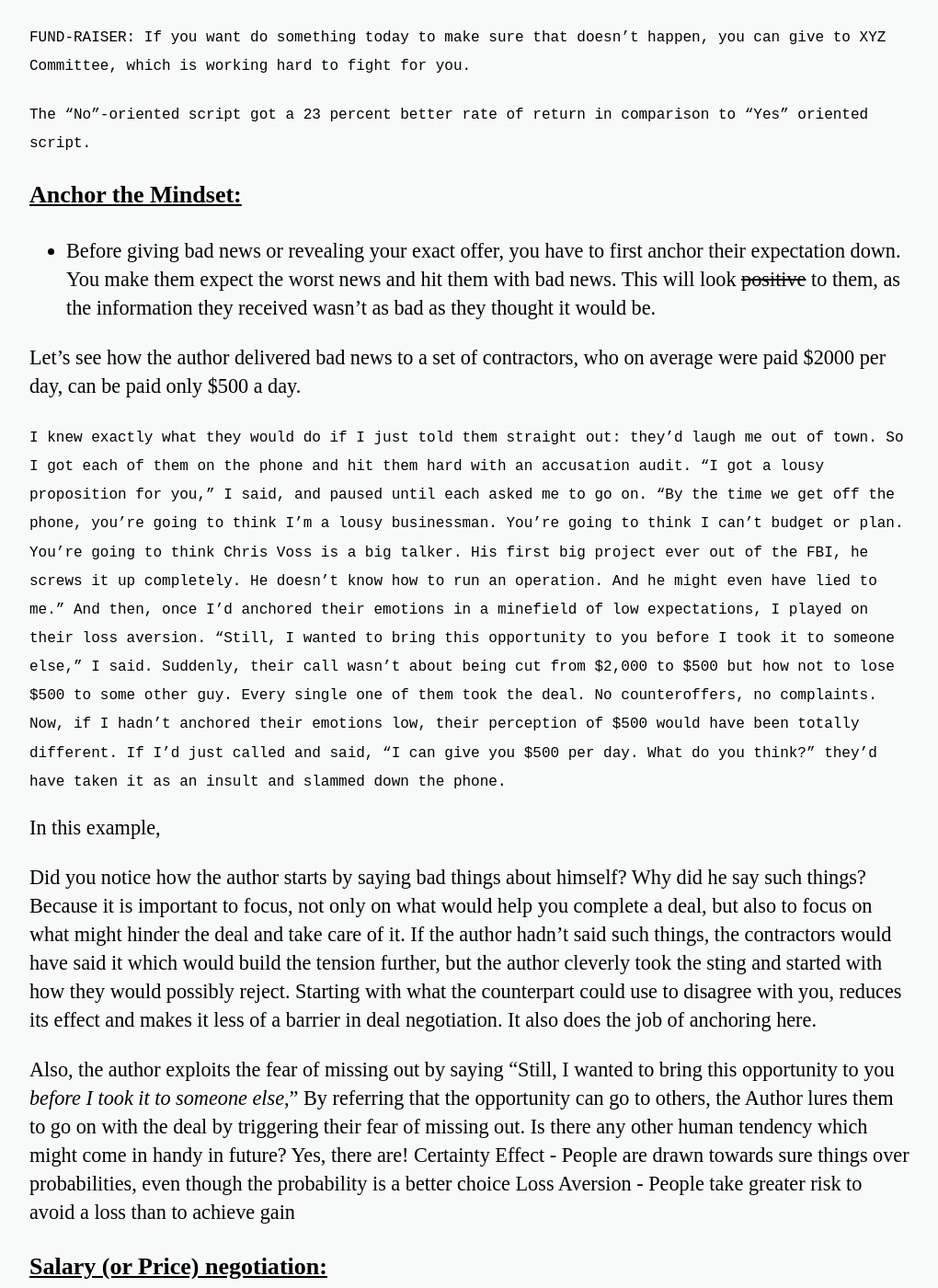
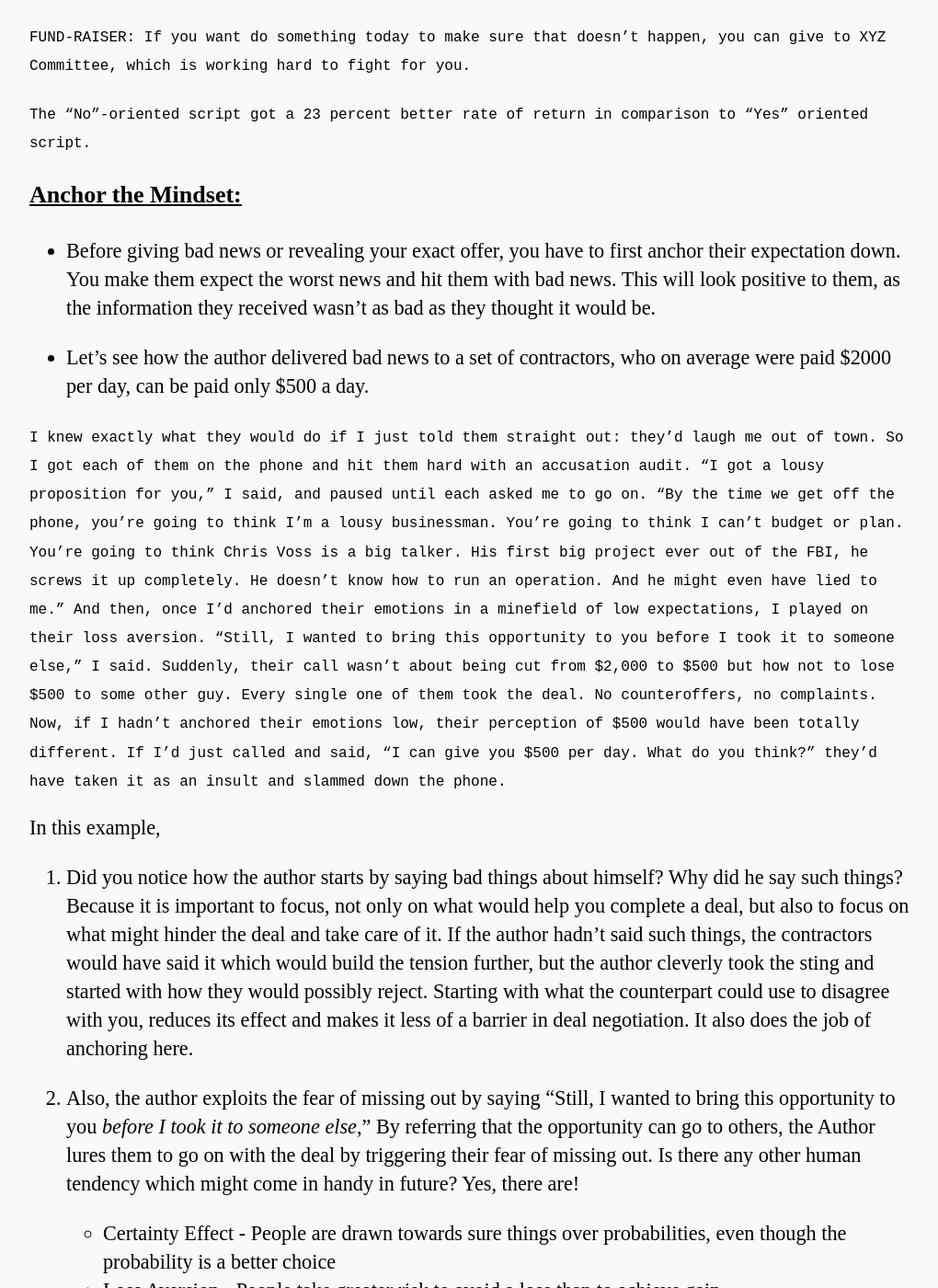
Before and after one commit to sayinathk/sayinathk.github.io, a Jekyll site: the page built from _posts/2020-11-22-Learn-how-to-negotiate-better-with-summary-of-Never-Split-difference-by-Chris-Voss.md, in a window 1280 px wide and 1400 px high, scrolled down 7111 px. Shown: the whole window at 92% size, without its empty margins (128-1148 px from the left). Built offline with Jekyll 4.4.1, drawn with Linux system fonts in a browser that asks for light colours; some of the changed text lies outside the part shown.

Commit message:
Update 2020-11-22-Learn-how-to-negotiate-better-with-summary-of-Never-Split-difference-by-Chris-Voss.md

```diff
--- a/_posts/2020-11-22-Learn-how-to-negotiate-better-with-summary-of-Never-Split-difference-by-Chris-Voss.md
+++ b/_posts/2020-11-22-Learn-how-to-negotiate-better-with-summary-of-Never-Split-difference-by-Chris-Voss.md
@@ -100,12 +100,12 @@
 
 
 
-Here is an example to illustrate this:
+- Here is an example to illustrate this:
 Once a patient admitted to a hospital was dissatisfied with something and tried to storm out of his room. And the hospital staff couldn't calm him down. When the doctor came, instead of saying a "No", the doctor asked, "What do you hope to achieve by going". By asking an open ended question, the doctor implicitly forced the patient to calm down and explain his situation, without sounding hostile
 
 
 
-To give you another example, a small public relation firm for a big corporation was not getting paid by their client. The client always managed to evade paying on the promise of repeat business, stating it will result eventually in large revenue. But the firm hadn't been paid a single penny. So the author advised the firm's head to summarize their situation and ask "How am I supposed to do that?". Even though she was skeptical, She practised and did what the author asked her to do. To her surprise, her client said “You’re right, you can’t and I apologize.” Her client explained that they were going through some internal problems, but agreed to pay within 2 days.
+- To give you another example, a small public relation firm for a big corporation was not getting paid by their client. The client always managed to evade paying on the promise of repeat business, stating it will result eventually in large revenue. But the firm hadn't been paid a single penny. So the author advised the firm's head to summarize their situation and ask "How am I supposed to do that?". Even though she was skeptical, She practised and did what the author asked her to do. To her surprise, her client said “You’re right, you can’t and I apologize.” Her client explained that they were going through some internal problems, but agreed to pay within 2 days.
 
 
 #### Elegant ways to say No:
@@ -128,15 +128,13 @@
 
 ### Getting a "No" (at the beginning) is good:
 
-When you get a call from a salesperson, you get your guard up and you become dismissive even before hearing their proposition. A trained salesperson will mostly follow a script to get a yes from you. They follow a series of scripted questions which will start with an obvious question aiming to get a Yes from you, then moving on gradually to the actual sales question. The problem with this script is that it is trying  too hard to get a yes.
+- When you get a call from a salesperson, you get your guard up and you become dismissive even before hearing their proposition. A trained salesperson will mostly follow a script to get a yes from you. They follow a series of scripted questions which will start with an obvious question aiming to get a Yes from you, then moving on gradually to the actual sales question. The problem with this script is that it is trying  too hard to get a yes.
 
-If a water purifier seller had called you and asked "Do you want to drink healthy water", All you would want to do is shout a big No, end the call and carry on with your work. Well, the moment you sensed that was a sales call, he had a "No" waiting in your mouth. When you know the salesperson is trying to force an yes out of you, you go to defensive mode. you don't let most of the words into your brain. If the offer terms never reaches the other person's CPU, then how will you ever get a deal made.
+- If a water purifier seller had called you and asked "Do you want to drink healthy water", All you would want to do is shout a big No, end the call and carry on with your work. Well, the moment you sensed that was a sales call, he had a "No" waiting in your mouth. When you know the salesperson is trying to force an yes out of you, you go to defensive mode. you don't let most of the words into your brain. If the offer terms never reaches the other person's CPU, then how will you ever get a deal made.
 
-That's why the author says its best to get a "No" at the beginning rather than trying to force a "Yes". Instead of asking "Do you have time to talk?" you can ask "Is it a good time to talk?". You get a "No" and their complete focus
+- That's why the author says its best to get a "No" at the beginning rather than trying to force a "Yes". Instead of asking "Do you have time to talk?" you can ask "Is it a good time to talk?". You get a "No" and their complete focus
 
-Making the person say "No" lowers down their guard, and they would start listen to your offer. Saying "No" subconsciously gives them the sense of control. It makes them available to listen. This not only works for the sales pitch, it can also be used in any form of negotiations
-
-
+- Making the person say "No" lowers down their guard, and they would start listen to your offer. Saying "No" subconsciously gives them the sense of control. It makes them available to listen. This not only works for the sales pitch, it can also be used in any form of negotiations
 
 
 
@@ -163,9 +161,9 @@
 
 ### Anchor the Mindset:
 
-- Before giving bad news or revealing your exact offer, you have to first anchor their expectation down. You make them expect the worst news and hit them with bad news. This will look ~~positive~~ to them, as the information they received wasn't as bad as they thought it would be.
+- Before giving bad news or revealing your exact offer, you have to first anchor their expectation down. You make them expect the worst news and hit them with bad news. This will look positive to them, as the information they received wasn't as bad as they thought it would be.
 
-Let's see how the author delivered bad news to a set of contractors, who on average were paid $2000 per day, can be paid only $500 a day.
+- Let's see how the author delivered bad news to a set of contractors, who on average were paid $2000 per day, can be paid only $500 a day.
 
 <small class="grey"> I knew exactly what they would do if I just told them straight out: they’d laugh me out of town. So I got each of them on the phone and hit them hard with an accusation audit. “I got a lousy proposition for you,” I said, and paused until each asked me to go on. “By the time we get off the phone, you’re going to think I’m a lousy businessman. You’re going to think I can’t budget or plan. You’re going to think Chris Voss is a big talker. His first big project ever out of the FBI, he screws it up completely. He doesn’t know how to run an operation. And he might even have lied to me.” And then, once I’d anchored their emotions in a minefield of low expectations, I played on their loss aversion. “Still, I wanted to bring this opportunity to you before I took it to someone else,” I said. Suddenly, their call wasn’t about being cut from $2,000 to $500 but how not to lose $500 to some other guy. Every single one of them took the deal. No counteroffers, no complaints. Now, if I hadn’t anchored their emotions low, their perception of $500 would have been totally different. If I’d just called and said, “I can give you $500 per day. What do you think?” they’d have taken it as an insult and slammed down the phone.
 
```
Also changed, not shown: other parts of _posts/2020-11-22-Learn-how-to-negotiate-better-with-summary-of-Never-Split-difference-by-Chris-Voss.md (+7 -5 lines).
